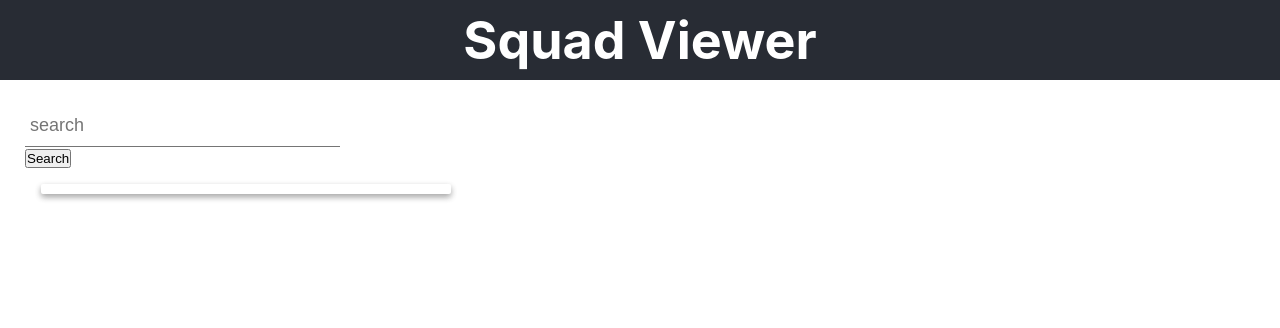
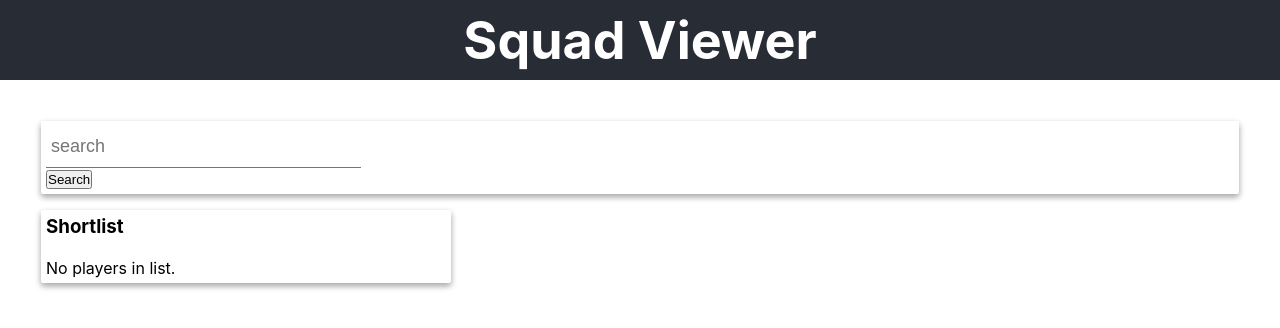
Before and after one commit to LloydTDavies/Squad-Viewer-web-app, a React (Create React App) app: page / in a window 1280 px wide. Shown: the top 328 px of the page. Built offline with nearby package versions, Linux system fonts and the light colour scheme.

Commit message:
Added header and conditional template

```diff
--- a/src/App.tsx
+++ b/src/App.tsx
@@ -21,7 +21,7 @@ function App(): JSX.Element {
       </header>
       <main>
         <PlayerSearch onAddPlayer={onAddPlayerHandler} />
-        <PlayerList players={players} />
+        <PlayerList listName="Shortlist" players={players} />
       </main>
     </div>
   );
--- a/src/Components/PlayerList/PlayerList.tsx
+++ b/src/Components/PlayerList/PlayerList.tsx
@@ -7,24 +7,44 @@ import ListItem from '../UI/ListItem';
 import Styles from './PlayerList.module.css';
 
 const PlayerList: React.FC<PlayerListProps> = (props) => {
-  const { players } = props;
+  const { players, listName } = props;
+
+  const content = players.length === 0
+    ? <p>No players in list.</p>
+    : players.map((player) => (
+      <ListItem
+        key={Math.random()}
+      >
+        <div>
+          <div>
+            {player.name}
+            {' '}
+            <img
+              src={player.nationality.icon}
+              alt={player.nationality.name}
+            />
+          </div>
+          <div>
+            {player.team}
+          </div>
+        </div>
+      </ListItem>
+    ));
+
   return (
     <Card className={Styles['player-list-card']}>
+      <h3>{listName}</h3>
+      <br />
       <List>
-        {players.map((player) => (
-          <ListItem
-            key={Math.random()}
-          >
-            {player.name}
-          </ListItem>
-        ))}
+        {content}
       </List>
     </Card>
   );
 };
 
 export interface PlayerListProps {
-    players: Player[]
+  listName: string;
+  players: Player[];
 }
 
 export default PlayerList;
--- a/src/Components/PlayerSearch/PlayerSearch.tsx
+++ b/src/Components/PlayerSearch/PlayerSearch.tsx
@@ -1,6 +1,7 @@
 import React, { useState } from 'react';
 import { Player } from '../../Interfaces/Player.interface';
 import { getPlayerByName } from '../../Services/Player/PlayerSearch.service';
+import Card from '../UI/Card';
 import Input from '../UI/Input';
 import List from '../UI/List';
 import ListItem from '../UI/ListItem';
@@ -24,7 +25,7 @@ const PlayerSearch: React.FC<PlayerSearchProps> = ({ onAddPlayer }) => {
   };
 
   return (
-    <div>
+    <Card>
       <Input
         type="text"
         value={searchString}
@@ -32,23 +33,31 @@ const PlayerSearch: React.FC<PlayerSearchProps> = ({ onAddPlayer }) => {
         placeholder="search"
       />
       <button type="button" onClick={onClickHandler}>Search</button>
-      <div>
+      <div style={{ maxHeight: 300, overflowY: 'scroll' }}>
         <List>
           {playerSearchResults.map((player) => (
             <ListItem
               key={Math.random()}
               onClick={() => addPlayerHandler(player)}
             >
-              {player.name}
-              {' '}
-              {player.team}
-              {' '}
-              {player.nationality.name}
+              <div>
+                <div>
+                  {player.name}
+                  {' '}
+                  <img
+                    src={player.nationality.icon}
+                    alt={player.nationality.name}
+                  />
+                </div>
+                <div>
+                  {player.team}
+                </div>
+              </div>
             </ListItem>
           ))}
         </List>
       </div>
-    </div>
+    </Card>
   );
 };
 
```
